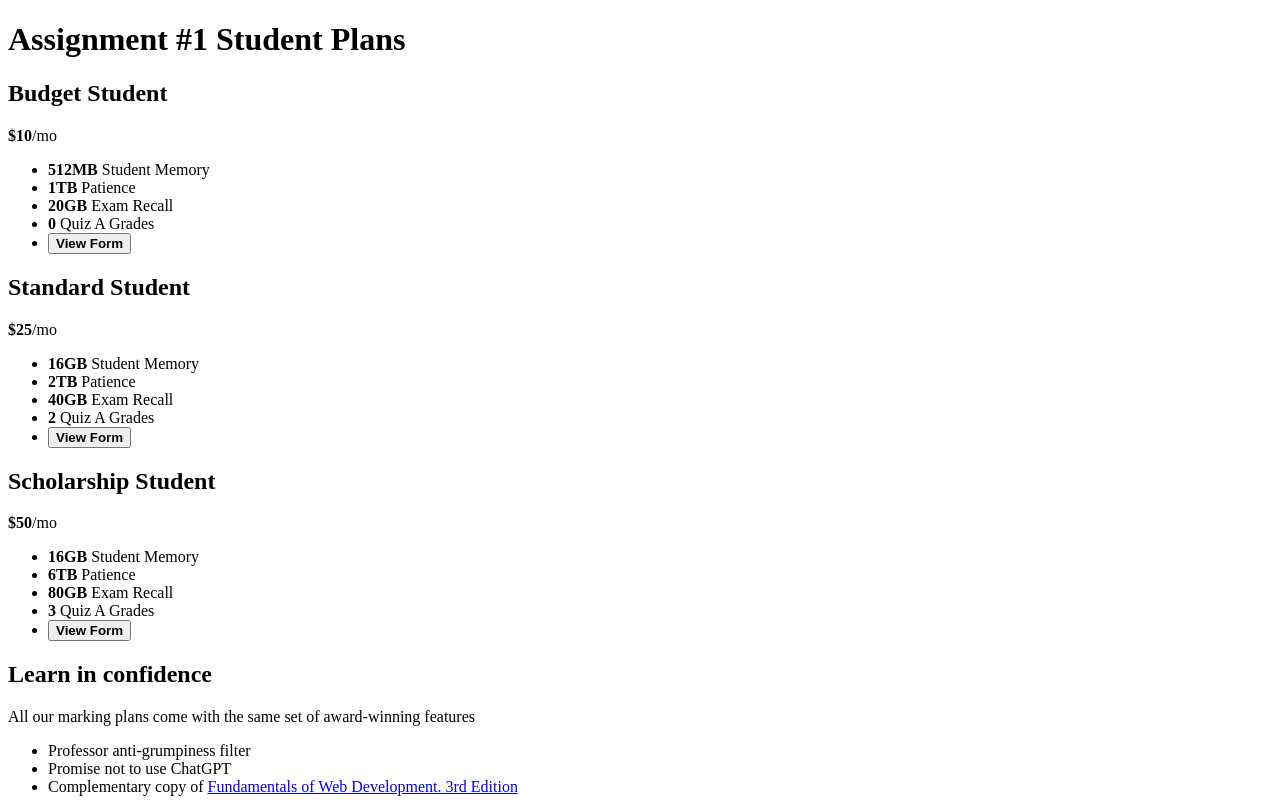
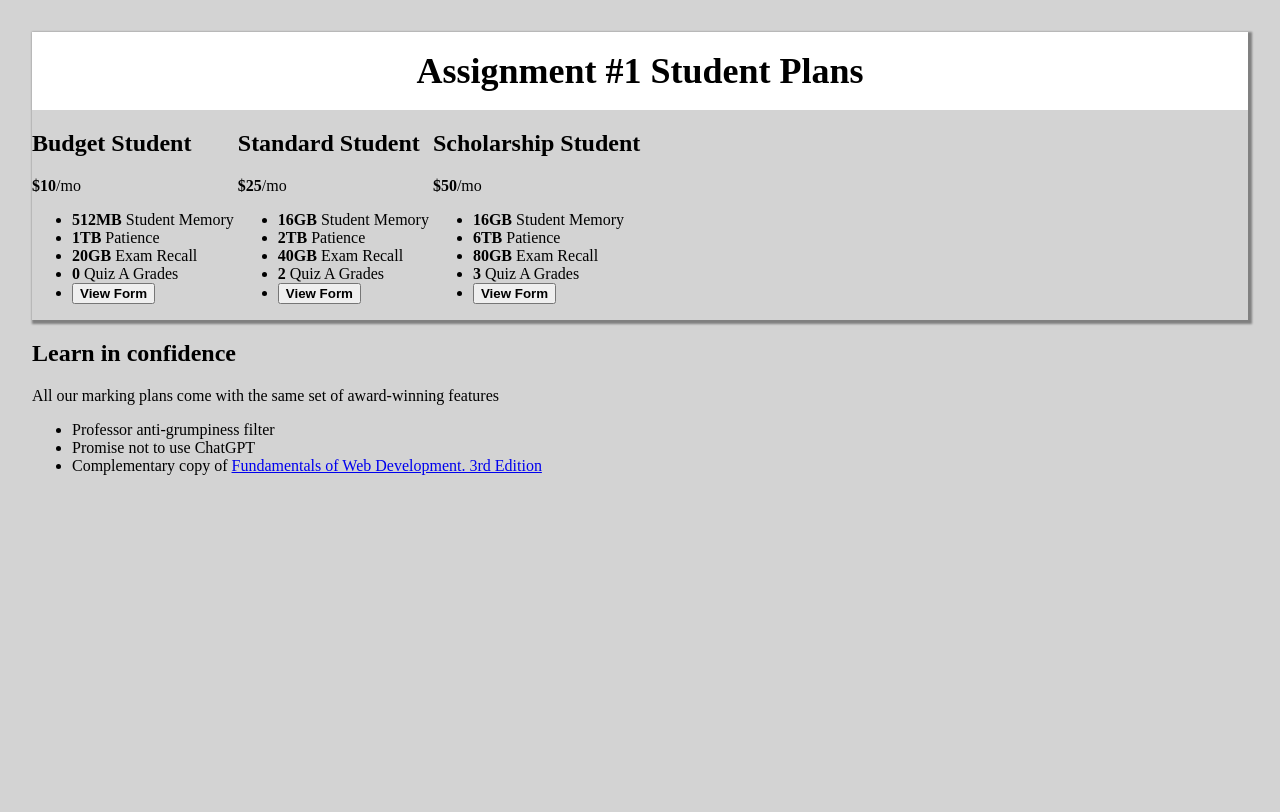
Before and after one commit to joebro0919/HTML_practice, a plain HTML site: page index.html in a window 1280 px wide. Drawn offline with Linux system fonts and the light colour scheme.

Commit message:
added css style file

```diff
--- a/index.html
+++ b/index.html
@@ -4,10 +4,13 @@
     <meta charset="UTF-8">
     <meta name="viewport" content="width=device-width, initial-scale=1.0">
     <title>Document</title>
+    <link rel = "stylesheet" href = "styles/a1_styles.css">
 </head>
 <body>
+
+    <div id = "main_section">
         <h1>Assignment #1 Student Plans</h1>
-    <div>
+        <div id = "budget_student">
             <h2>Budget Student</h2>
             <p><strong>$10</strong>/mo</p>
             <ul>
@@ -23,7 +26,7 @@
             </ul>
         </div>
 
-    <div>
+        <div id="standard_student">
             <h2>Standard Student</h2>
             <p><strong>$25</strong>/mo</p>
             <ul>
@@ -39,7 +42,7 @@
             </ul>
         </div>
 
-    <div>
+        <div id="scholarship_student">
             <h2>Scholarship Student</h2>
             <p><strong>$50</strong>/mo</p>
             <ul>
@@ -53,6 +56,7 @@
                     </button>
                 </li>
             </ul>
+        </div>
     </div>
 
     <div>
--- /dev/null
+++ b/styles/a1_styles.css
@@ -0,0 +1,27 @@
+body{
+    margin: 0;
+    padding: 2em;
+    background-color: lightgray;
+}
+
+h1{
+    font-size: 36px;
+    text-align: center;
+    margin:0;
+    padding: 0.5em;
+    background-color: white;
+}
+
+#main_section{
+    box-shadow: 2px 2px 2px 2px gray;
+}
+
+#budget_student{
+    display:inline-block
+}
+#standard_student{
+    display:inline-block
+}
+#scholarship_student{
+    display:inline-block
+}
```
Lines whose indentation alone changed are shown as unchanged.
